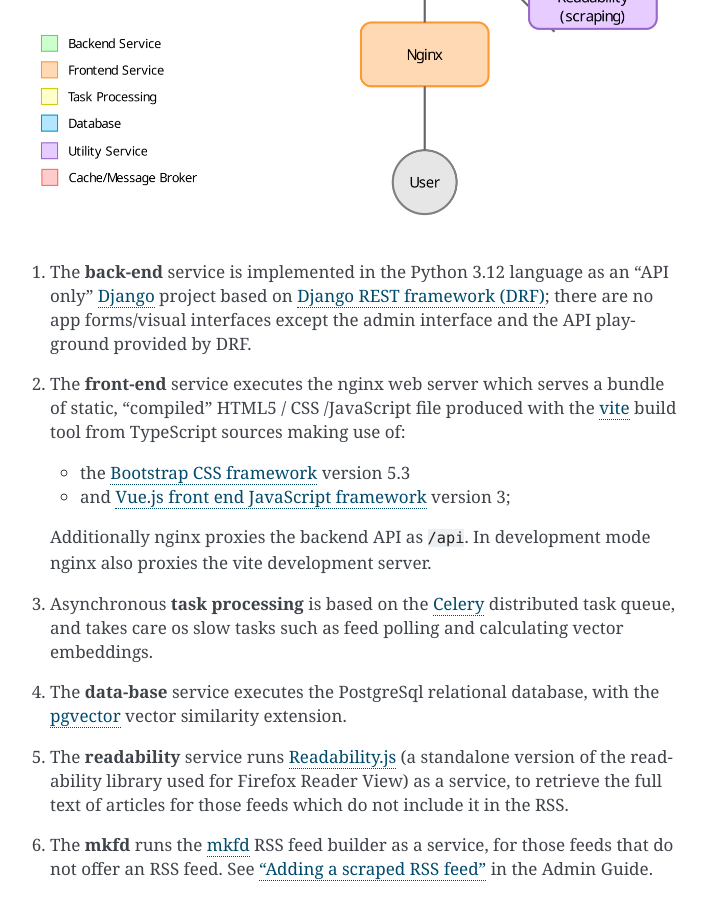
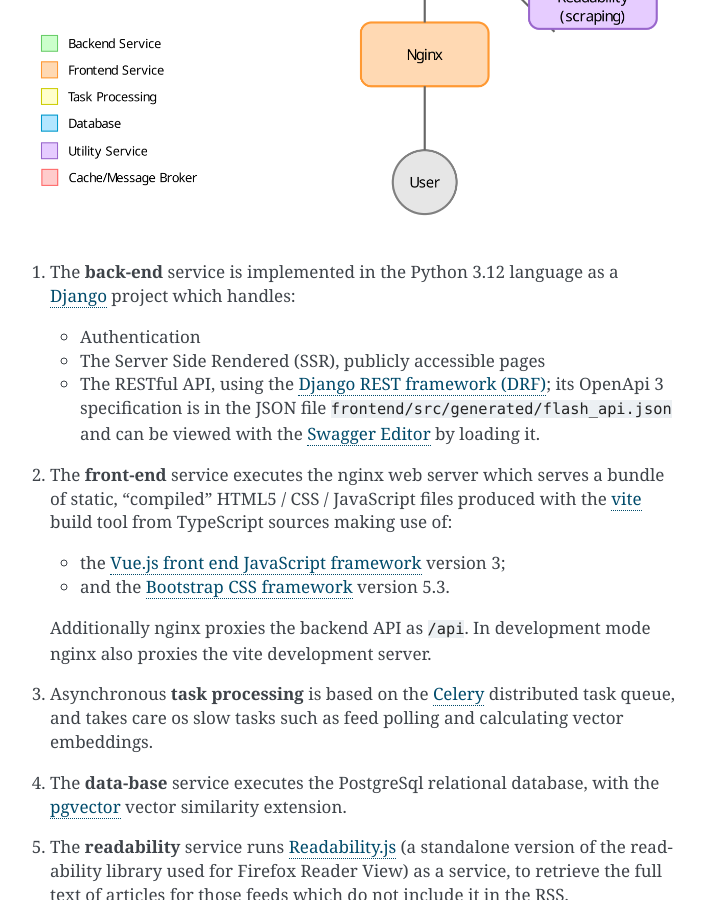
Before and after one commit to simevo/flash, a Sphinx documentation site: the page built from docs/ARCHITECTURE.md, in a window 1280 px wide and 900 px high, scrolled down 490 px. Shown: the whole window, without its empty margins (400-1106 px from the left). Built offline with Sphinx 7.4.7, drawn with Linux system fonts in a browser that asks for light colours.

```diff
--- a/docs/ARCHITECTURE.md
+++ b/docs/ARCHITECTURE.md
@@ -9,13 +9,17 @@ The architecture is the classical **three-tier** architecture for webapps:
 
 ![architecture](./architecture.png "Architecture")
 
-1. The **back-end** service is implemented in the Python 3.12 language as an "API only" [Django](https://www.djangoproject.com/) project based on [Django REST framework (DRF)](https://www.django-rest-framework.org/); there are no app forms/visual interfaces except the admin interface and the API playground provided by DRF.
+1. The **back-end** service is implemented in the Python 3.12 language as a [Django](https://www.djangoproject.com/) project which handles:
 
-2. The **front-end** service executes the nginx web server which serves a bundle of static, "compiled" HTML5 / CSS /JavaScript file produced with the [vite](https://vite.dev/) build tool from TypeScript sources making use of:
+   - Authentication
+   - The Server Side Rendered (SSR), publicly accessible pages
+   - The RESTful API, using the [Django REST framework (DRF)](https://www.django-rest-framework.org/); its OpenApi 3 specification is in
+the JSON file `frontend/src/generated/flash_api.json` and can be viewed with the [Swagger Editor](https://editor.swagger.io) by loading it.
 
-   - the [Bootstrap CSS framework](https://getbootstrap.com/) version 5.3
+2. The **front-end** service executes the nginx web server which serves a bundle of static, "compiled" HTML5 / CSS / JavaScript files produced with the [vite](https://vite.dev/) build tool from TypeScript sources making use of:
 
-   - and [Vue.js front end JavaScript framework](https://vuejs.org/) version 3;
+   - the [Vue.js front end JavaScript framework](https://vuejs.org/) version 3;
+   - and the [Bootstrap CSS framework](https://getbootstrap.com/) version 5.3.
 
    Additionally nginx proxies the backend API as `/api`. In development mode nginx also proxies the vite development server.
 
```
Also changed, not shown: docs/DEVELOPING.md (+9 -0 lines), 2 other files.
